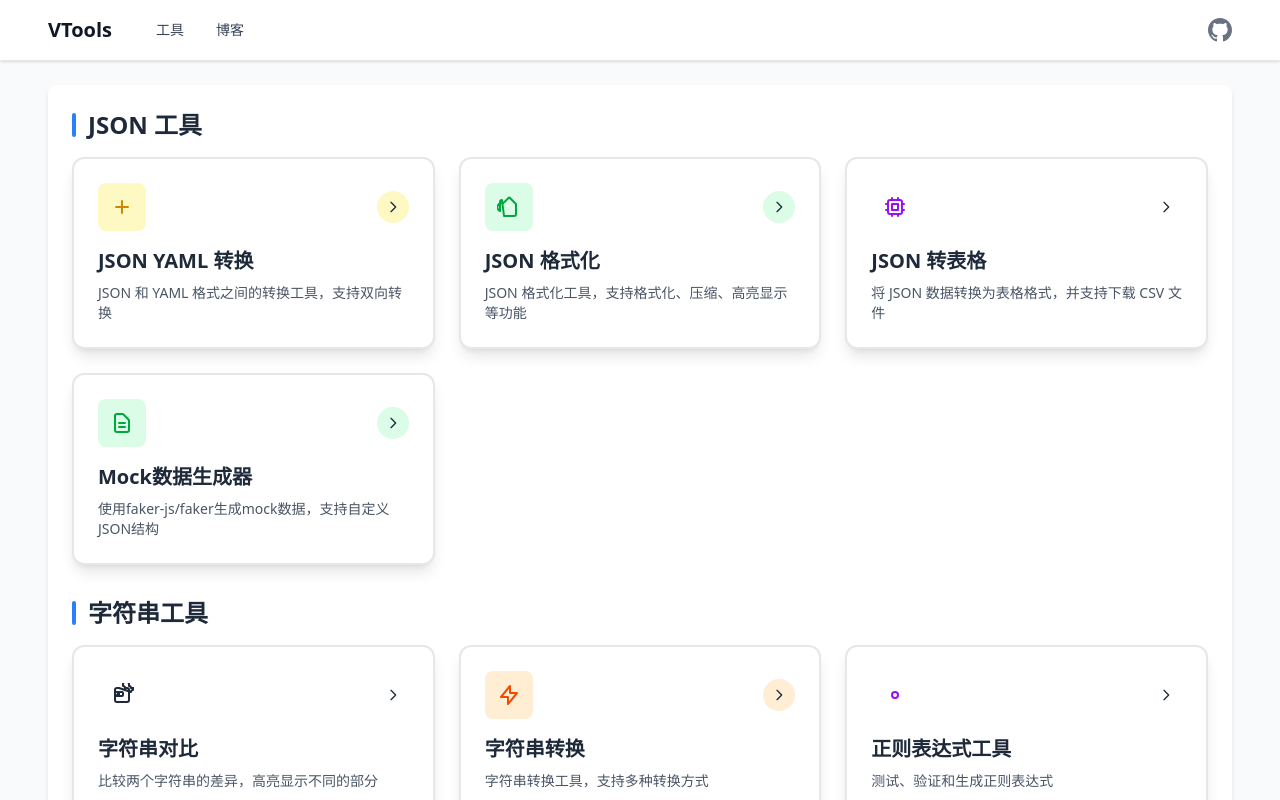
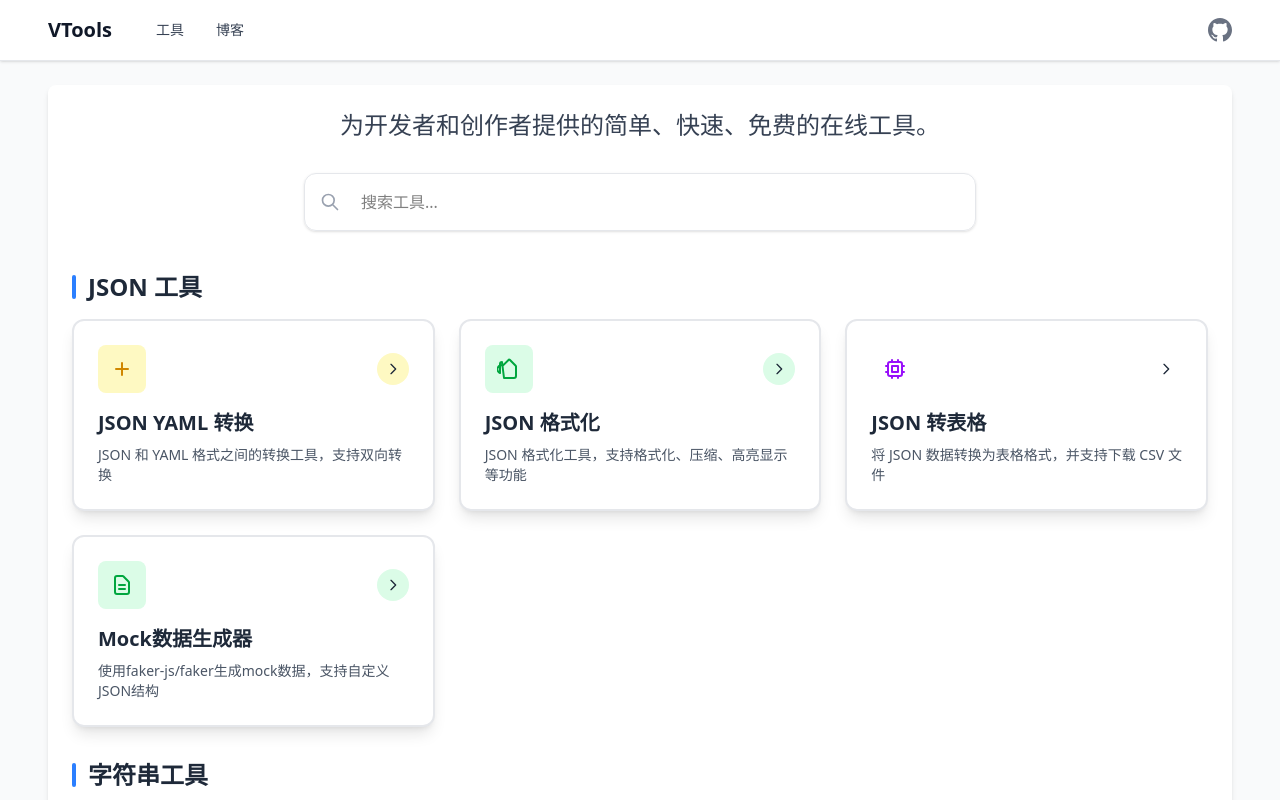
Before and after one commit to chihqiang/vtools, a Vue app: page / in a window 1280 px wide. Shown: the top 800 px of the page. Built offline with nearby package versions, Linux system fonts and the light colour scheme.

Commit message:
feat: 添加搜索功能并优化UI布局
refactor(images): 格式化代码并优化类型定义
style(FaviconGenerator,ImageConverter): 调整导入语句格式

```diff
--- a/src/views/HomeView.vue
+++ b/src/views/HomeView.vue
@@ -1,5 +1,34 @@
 <template>
   <div class="bg-white rounded-lg shadow-md p-6">
+    <!-- 网站描述 -->
+    <div class="mb-8 text-center">
+      <p class="text-2xl font-medium text-gray-700">
+        为开发者和创作者提供的简单、快速、免费的在线工具。
+      </p>
+    </div>
+
+    <!-- 搜索框 -->
+    <div class="mb-10 max-w-2xl mx-auto">
+      <div class="relative">
+        <input
+          v-model="searchQuery"
+          type="text"
+          placeholder="搜索工具..."
+          class="w-full px-5 py-4 pl-14 rounded-xl border border-gray-200 shadow-sm focus:outline-none focus:ring-3 focus:ring-blue-500 focus:border-transparent transition-all duration-300"
+        />
+        <div class="absolute left-4 top-1/2 transform -translate-y-1/2 text-gray-400">
+          <svg class="w-5 h-5" fill="none" stroke="currentColor" viewBox="0 0 24 24">
+            <path
+              stroke-linecap="round"
+              stroke-linejoin="round"
+              stroke-width="2"
+              d="M21 21l-6-6m2-5a7 7 0 11-14 0 7 7 0 0114 0z"
+            ></path>
+          </svg>
+        </div>
+      </div>
+    </div>
+
     <!-- 按分组显示工具 -->
     <div class="space-y-8">
       <!-- 遍历每个分组 -->
@@ -117,7 +146,7 @@
 </template>
 
 <script setup lang="ts">
-import { computed } from 'vue'
+import { ref, computed } from 'vue'
 import router from '@/router'
 import SvgIcon from '@/components/SvgIcon.vue'
 import { GroupOrder } from '@/types/route'
@@ -133,10 +162,13 @@ interface Tool {
   group: string
 }
 
+// 搜索查询
+const searchQuery = ref('')
+
 // 获取需要在首页显示的工具并按分组排序
 const tools = computed<Tool[]>(() => {
   const routes = router.getRoutes().filter((route) => route.meta?.showOnHome)
-  const mappedTools: Tool[] = routes.map((route) => {
+  let mappedTools: Tool[] = routes.map((route) => {
     const meta = route.meta || {}
     return {
       name: route.name as string,
@@ -149,6 +181,15 @@ const tools = computed<Tool[]>(() => {
       group: String(meta.group || '未分组'),
     }
   })
+
+  // 搜索过滤
+  if (searchQuery.value) {
+    const query = searchQuery.value.toLowerCase()
+    mappedTools = mappedTools.filter(
+      (tool) =>
+        tool.title.toLowerCase().includes(query) || tool.description.toLowerCase().includes(query),
+    )
+  }
 
   // 排序 - 分组顺序从大到小
   mappedTools.sort((a, b) => {
--- a/src/views/image/FaviconGenerator.vue
+++ b/src/views/image/FaviconGenerator.vue
@@ -264,7 +264,12 @@
 import { ref } from 'vue'
 import { useToast } from '@/composables/useToast'
 import ImagePreview from '@/components/ui/ImagePreview.vue'
-import { processFile as processFileUtil, resizeImage, downloadImage, handleDragDrop as handleDragDropUtil } from '@/utils/images'
+import {
+  processFile as processFileUtil,
+  resizeImage,
+  downloadImage,
+  handleDragDrop as handleDragDropUtil,
+} from '@/utils/images'
 
 const toast = useToast()
 
--- a/src/views/image/ImageConverter.vue
+++ b/src/views/image/ImageConverter.vue
@@ -249,7 +249,16 @@
 <script setup lang="ts">
 import { ref, computed, watch } from 'vue'
 import ImagePreview from '@/components/ui/ImagePreview.vue'
-import { ImageFormat, processFile, getImageDimensions, convertImageFormat, downloadImage as downloadImageUtil, calculateFileSize, formatFileSize, handleDragDrop as handleDragDropUtil } from '@/utils/images'
+import {
+  ImageFormat,
+  processFile,
+  getImageDimensions,
+  convertImageFormat,
+  downloadImage as downloadImageUtil,
+  calculateFileSize,
+  formatFileSize,
+  handleDragDrop as handleDragDropUtil,
+} from '@/utils/images'
 
 // 引用
 const fileInput = ref<HTMLInputElement>()
@@ -399,8 +408,6 @@ const convertImage = async () => {
   }
 }
 
-
-
 // 应用尺寸预设
 const applySizePreset = (width: number, height: number) => {
   // 如果是原始尺寸预设（width=0, height=0），则使用实际的原始尺寸
```
Also changed, not shown: src/utils/images.ts (+21 -6 lines).
